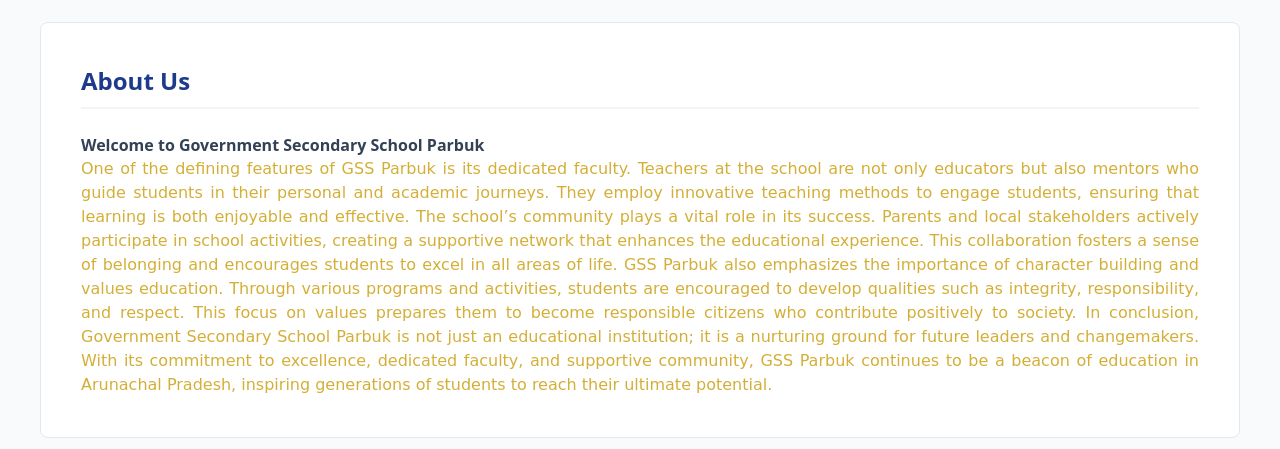
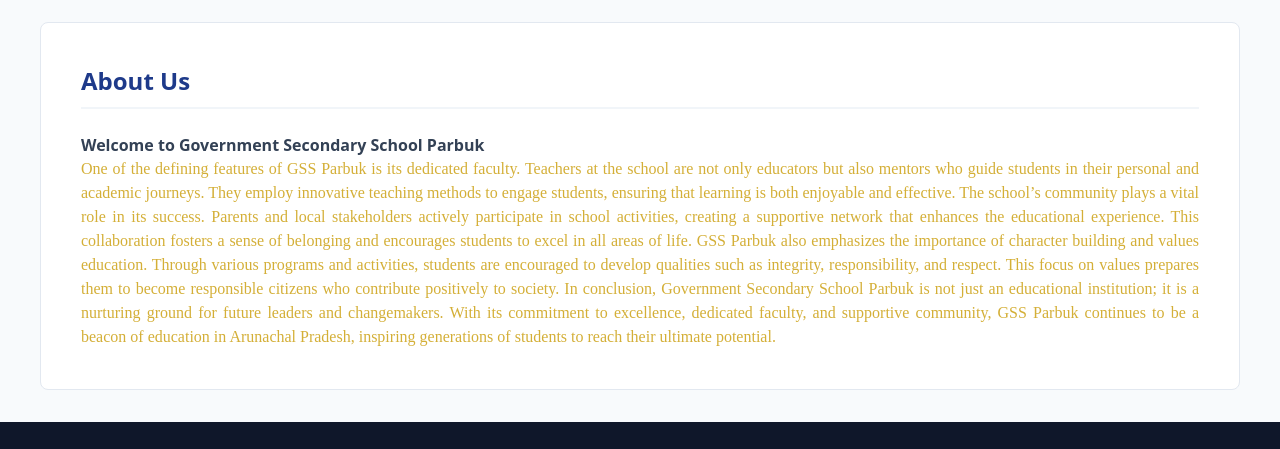
Before and after one commit to gssparbuk1964/gssparbuk1964.github.io, a plain HTML site: page index.html in a window 1280 px wide. Both pictures are taken after a click on the link "ABOUT US". Shown: the part 179-628 px from the top of the page. Drawn offline with Linux system fonts and the light colour scheme.

Commit message:
Update index.html

```diff
--- a/index.html
+++ b/index.html
@@ -220,7 +220,7 @@ The school’s infrastructure is designed to support a diverse curriculum, offer
                 <h2>About Us</h2>
                 <div class="content-body">
                     <p class="lead"><strong>Welcome to Government Secondary School Parbuk</strong></p>
-                    <p style="font-family: 'Monotype Corsiva', cursive, serif; text-align: justify;color: #D4AF37;">One of the defining features of GSS Parbuk is its dedicated faculty. Teachers at the school are not only educators but also mentors who guide students in their personal and academic journeys. They employ innovative teaching methods to engage students, ensuring that learning is both enjoyable and effective.
+                    <p style="font-family: 'Times New Roman', Times, serif; text-align: justify;color: #D4AF37;">One of the defining features of GSS Parbuk is its dedicated faculty. Teachers at the school are not only educators but also mentors who guide students in their personal and academic journeys. They employ innovative teaching methods to engage students, ensuring that learning is both enjoyable and effective.
 
 The school’s community plays a vital role in its success. Parents and local stakeholders actively participate in school activities, creating a supportive network that enhances the educational experience. This collaboration fosters a sense of belonging and encourages students to excel in all areas of life.
 
```
